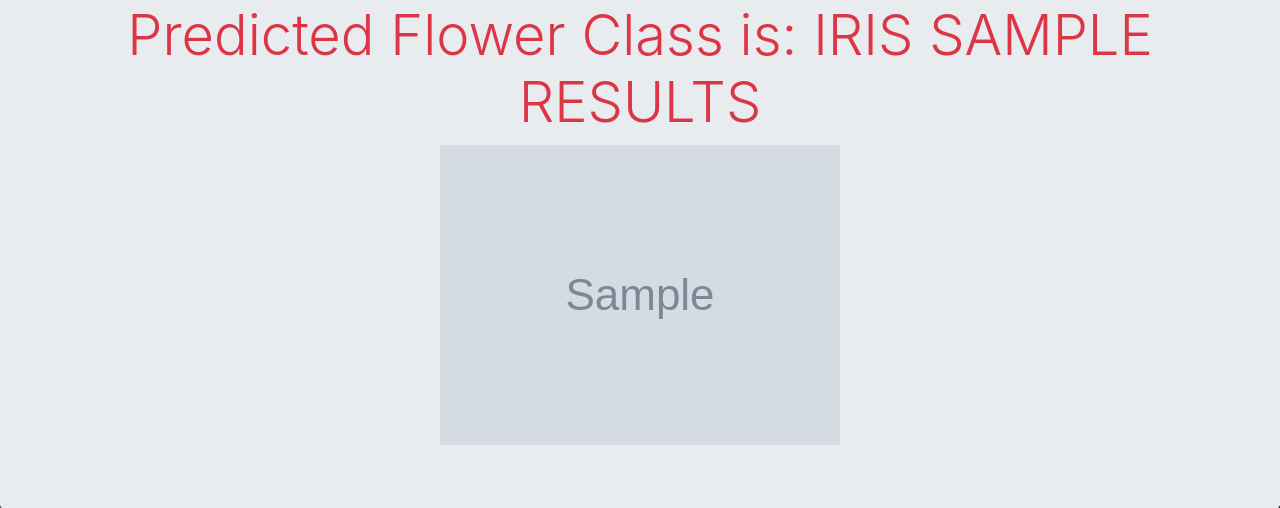
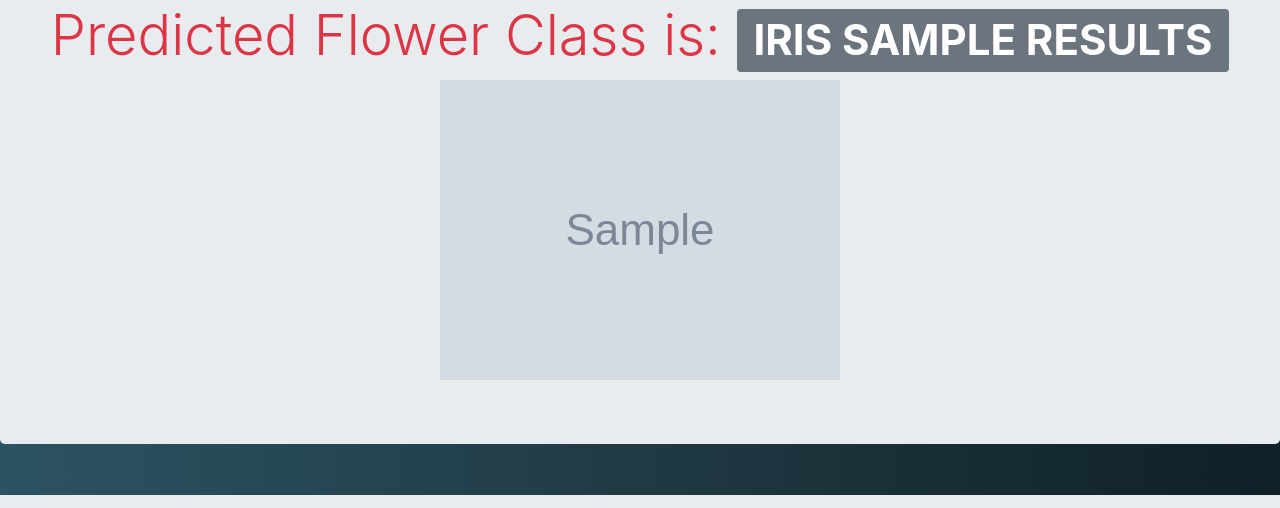
Before and after one commit to vishwasbasotra/Flower-Classification-WebApp, a Flask app: template templates/prediction.html in a window 1280 px wide. Shown: the part 305-813 px from the top of the page. Run offline with Flask 2, Linux system fonts and the light colour scheme; the template is opened without the code that fills it: most values are stand-ins (such as "Sample title", 1, 10 or a date in 2020); grey boxes marked "Sample" are stand-in pictures; parts of the project's set-up code (start-up, migrations or seed data) failed here and were passed over; some libraries are stand-ins or nearby versions.

Commit message:
updated prediction.html

```diff
--- a/templates/prediction.html
+++ b/templates/prediction.html
@@ -31,7 +31,7 @@
         Sepal Length: <span class="badge badge-secondary">{{session['s_width']}}</span>&nbsp;&nbsp;&nbsp;
         Sepal Length: <span class="badge badge-secondary">{{session['p_len']}}</span>&nbsp;&nbsp;&nbsp;
         Sepal Length: <span class="badge badge-secondary">{{session['p_width']}}</span>
-        <h1 class="display-4 test-center text-danger">Predicted Flower Class is: <span class="text-uppercase">iris {{results}}</span></h1>
+        <h1 class="display-4 test-center text-danger">Predicted Flower Class is: <span class="text-uppercase badge badge-secondary">iris {{results}}</span></h1>
         <img class="img-fluid" src="{{ user_image }}" alt="User Image">
     </div>
 </body>
```
